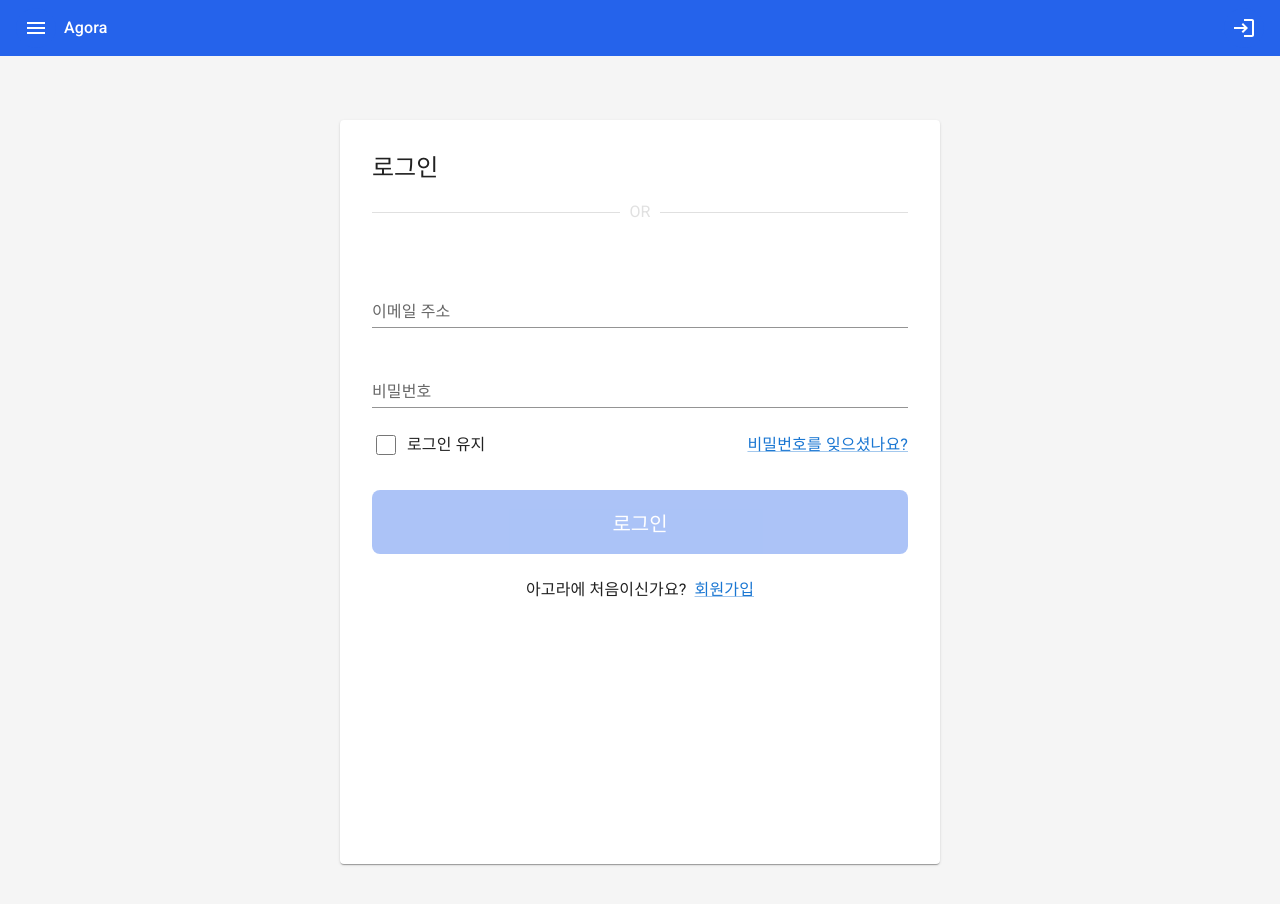
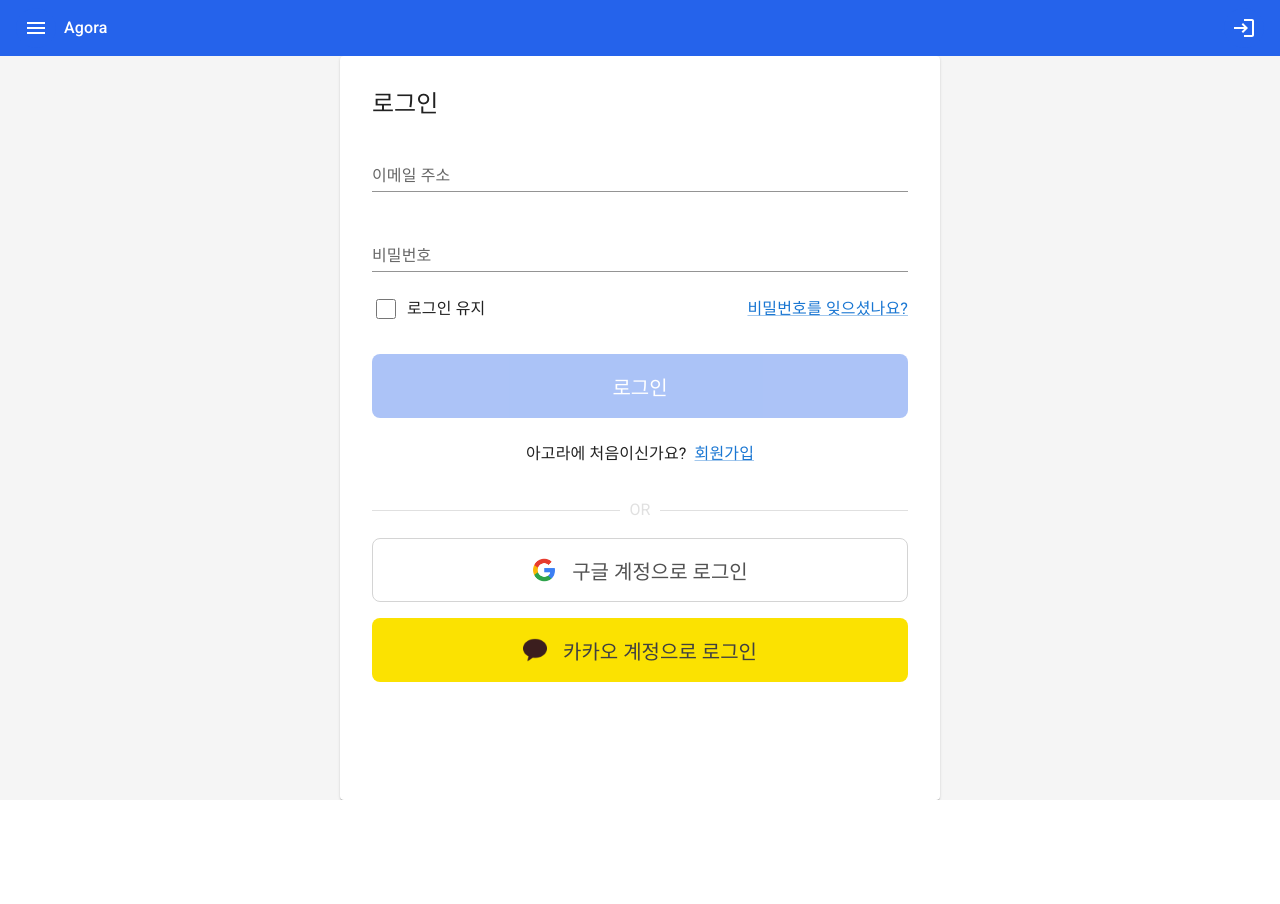
Before and after one commit to BEB-Agora-Project/Project-Agora_client, a React (Create React App) app in the folder client/: page /login in a window 1280 px wide. Shown: the top 904 px of the page. After the commit the page ends 800 px from the top, so only its background shows below. Built offline with nearby package versions, Linux system fonts and the light colour scheme; a small style sheet from the web is missing.

Commit message:
fix: 레이아웃 수정

```diff
--- /dev/null
+++ b/client/src/components/GoogleLoginButton.tsx
@@ -0,0 +1,47 @@
+import styled from "@emotion/styled";
+import React from "react";
+import palette from "../styles/palette";
+
+interface ContainerProps {
+  width?: string;
+  height?: string;
+}
+
+const Container = styled.button<ContainerProps>`
+  display: flex;
+  justify-content: center;
+  align-items: center;
+  gap: 1rem;
+
+  color: ${palette.gray[600]};
+  background-color: white;
+  width: auto;
+  height: 4rem;
+  padding: 0.625rem 1.5rem;
+  font-size: 1.25rem;
+  font-weight: 500;
+  border-radius: 0.5rem;
+  border: 1px solid ${palette.gray[300]};
+
+  transition: 0.2s ease;
+  cursor: pointer;
+
+  width: ${({ width }) => width};
+  height: ${({ height }) => height};
+`;
+
+interface Props {
+  width?: string;
+  height?: string;
+}
+
+const GoogleLoginButton: React.FC<Props> = ({ width, height }) => {
+  return (
+    <Container width={width} height={height}>
+      <img src="/google-logo.png" alt="" width="24" height="24" />
+      <p>구글 계정으로 로그인</p>
+    </Container>
+  );
+};
+
+export default GoogleLoginButton;
--- /dev/null
+++ b/client/src/components/KakaoLoginButton.tsx
@@ -0,0 +1,47 @@
+import styled from "@emotion/styled";
+import React from "react";
+import palette from "../styles/palette";
+
+interface ContainerProps {
+  width?: string;
+  height?: string;
+}
+
+const Container = styled.button<ContainerProps>`
+  display: flex;
+  justify-content: center;
+  align-items: center;
+  gap: 1rem;
+
+  color: ${palette.gray[700]};
+  background-color: #fbe201;
+  width: auto;
+  height: 4rem;
+  padding: 0.625rem 1.5rem;
+  font-size: 1.25rem;
+  font-weight: 500;
+  border-radius: 0.5rem;
+  border: none;
+
+  transition: 0.2s ease;
+  cursor: pointer;
+
+  width: ${({ width }) => width};
+  height: ${({ height }) => height};
+`;
+
+interface Props {
+  width?: string;
+  height?: string;
+}
+
+const KakaoLoginButton: React.FC<Props> = ({ width, height }) => {
+  return (
+    <Container width={width} height={height}>
+      <img src="/kakao-logo.png" alt="" width="24" height="24" />
+      <p>카카오 계정으로 로그인</p>
+    </Container>
+  );
+};
+
+export default KakaoLoginButton;
--- a/client/src/pages/auth/Login.tsx
+++ b/client/src/pages/auth/Login.tsx
@@ -12,6 +12,8 @@ import { useNavigate } from "react-router-dom";
 import Button from "../../components/common/Button";
 import Checkbox from "../../components/common/Checkbox";
 import LoadingButton from "../../components/common/LoadingButton";
+import GoogleLoginButton from "../../components/GoogleLoginButton";
+import KakaoLoginButton from "../../components/KakaoLoginButton";
 import Layout from "../../components/Layout";
 import { useDispatch } from "../../store";
 import { userActions } from "../../store/userSlice";
@@ -50,7 +52,7 @@ const Base = styled.div`
   }
 
   @media screen and (min-width: ${theme.media.tablet}) {
-    margin: 4rem auto;
+    margin: 0 auto;
     width: 37.5rem;
 
     .contents {
@@ -104,7 +106,6 @@ const Login: React.FC = () => {
       <Base>
         <Paper className="contents">
           <Typography variant="h5">로그인</Typography>
-          <Divider sx={{ color: "divider", mb: 4 }}>OR</Divider>
           <TextField
             className="text-field"
             type="text"
@@ -155,6 +156,9 @@ const Login: React.FC = () => {
               회원가입
             </MuiLink>
           </Box>
+          <Divider sx={{ color: "divider", mt: 2 }}>OR</Divider>
+          <GoogleLoginButton />
+          <KakaoLoginButton />
         </Paper>
       </Base>
     </Layout>
--- a/client/src/pages/auth/SignUp.tsx
+++ b/client/src/pages/auth/SignUp.tsx
@@ -37,6 +37,15 @@ const Base = styled.div`
 
   .text-field {
     margin: 0.5rem 0;
+  }
+
+  .sign-up-description-wrapper {
+    display: flex;
+    align-items: center;
+    margin-top: 2rem;
+    padding: 2rem;
+    height: 8rem;
+    background-color: ${theme.primaryLight};
   }
 
   @media screen and (min-width: ${theme.media.tablet}) {
@@ -176,6 +185,12 @@ const Login: React.FC = () => {
               로그인
             </MuiLink>
           </div>
+          <div className="sign-up-description-wrapper">
+            <Typography>
+              회원가입 후에 이메일이 발송됩니다. 발송된 이메일을 통해 인증을
+              완료하셔야 정상적으로 회원가입이 완료됩니다.
+            </Typography>
+          </div>
         </Paper>
       </Base>
     </Layout>
--- a/client/src/pages/board/BoardPostDetail.tsx
+++ b/client/src/pages/board/BoardPostDetail.tsx
@@ -1,5 +1,12 @@
 import styled from "@emotion/styled";
-import { Avatar, Divider, IconButton, Typography } from "@mui/material";
+import {
+  Avatar,
+  Box,
+  Divider,
+  IconButton,
+  Paper,
+  Typography,
+} from "@mui/material";
 import React from "react";
 import Button from "../../components/common/Button";
 import Textarea from "../../components/common/Textarea";
@@ -16,8 +23,11 @@ import { FAKE_POST_CONTENTS } from "../../lib/dummyData";
 import RefreshIcon from "@mui/icons-material/Refresh";
 
 const Base = styled.div`
+  .contents {
     display: flex;
     flex-direction: column;
+    background-color: white;
+  }
 
   .metadata-area {
     display: flex;
@@ -45,10 +55,6 @@ const Base = styled.div`
     gap: 1rem;
   }
 
-  .contents {
-    padding: 1rem;
-  }
-
   .comment-count-area {
     display: flex;
     align-items: center;
@@ -68,13 +74,9 @@ const Base = styled.div`
     font-size: 1.25rem;
   }
 
-  @media screen and (min-width: ${theme.media.tablet}) {
-    margin: 1rem auto;
-    width: 37.5rem;
-  }
-
   @media screen and (min-width: ${theme.media.desktop}) {
-    width: 50rem;
+    margin: 0 auto;
+    width: 60rem;
   }
 `;
 
@@ -100,6 +102,7 @@ const BoardPostDetail: React.FC = () => {
   return (
     <Layout>
       <Base>
+        <Paper className="contents" variant="outlined" square>
           <Typography variant="h6" padding="1rem" color={palette.gray[500]}>
             # 게시판 이름
           </Typography>
@@ -132,9 +135,9 @@ const BoardPostDetail: React.FC = () => {
             </div>
           </div>
           <Divider />
-        <div className="contents">
+          <Box padding="1rem">
             <ToastViewer contents={FAKE_POST_CONTENTS} />
-        </div>
+          </Box>
           <div className="likes-wrapper">
             <IconButton onClick={onClickLikeButton}>
               <KeyboardArrowUpIcon />
@@ -177,6 +180,7 @@ const BoardPostDetail: React.FC = () => {
               <Button className="button">등록</Button>
             </div>
           )}
+        </Paper>
       </Base>
     </Layout>
   );
--- a/client/src/pages/board/BoardPostEdit.tsx
+++ b/client/src/pages/board/BoardPostEdit.tsx
@@ -1,5 +1,5 @@
 import styled from "@emotion/styled";
-import { Input, Typography } from "@mui/material";
+import { Input, Paper, Typography } from "@mui/material";
 import React, { useEffect, useState } from "react";
 import Button from "../../components/common/Button";
 import Layout from "../../components/Layout";
@@ -7,10 +7,13 @@ import ToastEditor from "../../components/ToastEditor";
 import { theme } from "../../styles/theme";
 
 const Base = styled.div`
+  .contents {
     display: flex;
     flex-direction: column;
     gap: 1rem;
     padding: 1rem;
+    background-color: white;
+  }
 
   .button {
     height: 4rem;
@@ -19,8 +22,13 @@ const Base = styled.div`
   }
 
   @media screen and (min-width: ${theme.media.desktop}) {
-    margin: 1rem auto;
-    width: 50rem;
+    margin: 0rem auto;
+    width: 60rem;
+
+    .button {
+      width: 8rem;
+      align-self: flex-end;
+    }
   }
 `;
 
@@ -34,14 +42,13 @@ const BoardPostEdit: React.FC = () => {
   return (
     <Layout>
       <Base>
-        <Typography variant="h5" sx={{ fontWeight: 600 }}>
-          수정하기
-        </Typography>
-
+        <Paper className="contents" variant="outlined" square>
+          <Typography variant="h5">수정하기</Typography>
           <Typography variant="h6">제목</Typography>
           <Input />
           <ToastEditor setContents={setContents} />
           <Button className="button">수정하기</Button>
+        </Paper>
       </Base>
     </Layout>
   );
--- a/client/src/pages/board/BoardPostList.tsx
+++ b/client/src/pages/board/BoardPostList.tsx
@@ -26,6 +26,12 @@ const Base = styled.div`
   flex-direction: column;
   background-color: ${palette.gray[100]};
 
+  .title-wrapper {
+    display: flex;
+    justify-content: space-between;
+    padding: 1rem;
+  }
+
   .pagination-wrapper {
     display: flex;
     justify-content: center;
@@ -37,7 +43,12 @@ const Base = styled.div`
   }
 
   @media screen and (min-width: ${theme.media.desktop}) {
-    padding: 0 10rem;
+    margin: 0 auto;
+    width: 60rem;
+
+    .title-wrapper {
+      padding: 2rem;
+    }
   }
 `;
 
@@ -65,19 +76,12 @@ const BoardPostList: React.FC = () => {
     <Layout>
       <Base>
         <Paper variant="outlined" square>
-          <Box
-            sx={{
-              display: "flex",
-              padding: "1rem",
-              justifyContent: "space-between",
-            }}
-          >
+          <div className="title-wrapper">
             <Typography variant="h5" fontWeight={600}>
               게시판{getLastPathname(location.pathname)}
             </Typography>
             <Button onClick={onClickPostButton}>글쓰기</Button>
-          </Box>
-
+          </div>
           <Box sx={{ borderBottom: 1, borderColor: "divider" }}>
             <Tabs value={tabValue} onChange={onChangeTab}>
               <Tab label="전체" />
--- a/client/src/pages/board/BoardWrite.tsx
+++ b/client/src/pages/board/BoardWrite.tsx
@@ -2,6 +2,7 @@ import styled from "@emotion/styled";
 import {
   Input,
   MenuItem,
+  Paper,
   Select,
   SelectChangeEvent,
   Typography,
@@ -13,10 +14,13 @@ import ToastEditor from "../../components/ToastEditor";
 import { theme } from "../../styles/theme";
 
 const Base = styled.div`
+  .contents {
     display: flex;
     flex-direction: column;
     gap: 1rem;
     padding: 1rem;
+    background-color: white;
+  }
 
   .button {
     height: 4rem;
@@ -25,8 +29,18 @@ const Base = styled.div`
   }
 
   @media screen and (min-width: ${theme.media.desktop}) {
-    margin: 1rem auto;
-    width: 50rem;
+    margin: 0 auto;
+    width: 60rem;
+
+    .contents {
+      padding: 2rem;
+    }
+
+    .button {
+      height: 4rem;
+      width: 8rem;
+      align-self: flex-end;
+    }
   }
 `;
 
@@ -45,6 +59,7 @@ const BoardWrite: React.FC = () => {
   return (
     <Layout>
       <Base>
+        <Paper className="contents" variant="outlined" square>
           <Typography variant="h5" sx={{ fontWeight: 600 }}>
             새 글 작성
           </Typography>
@@ -57,6 +72,7 @@ const BoardWrite: React.FC = () => {
           <Input />
           <ToastEditor setContents={setContents} />
           <Button className="button">등록하기</Button>
+        </Paper>
       </Base>
     </Layout>
   );
```
Also changed, not shown: client/public/google-logo.png (added), client/public/kakao-logo.png (added). Lines whose indentation alone changed are shown as unchanged.
